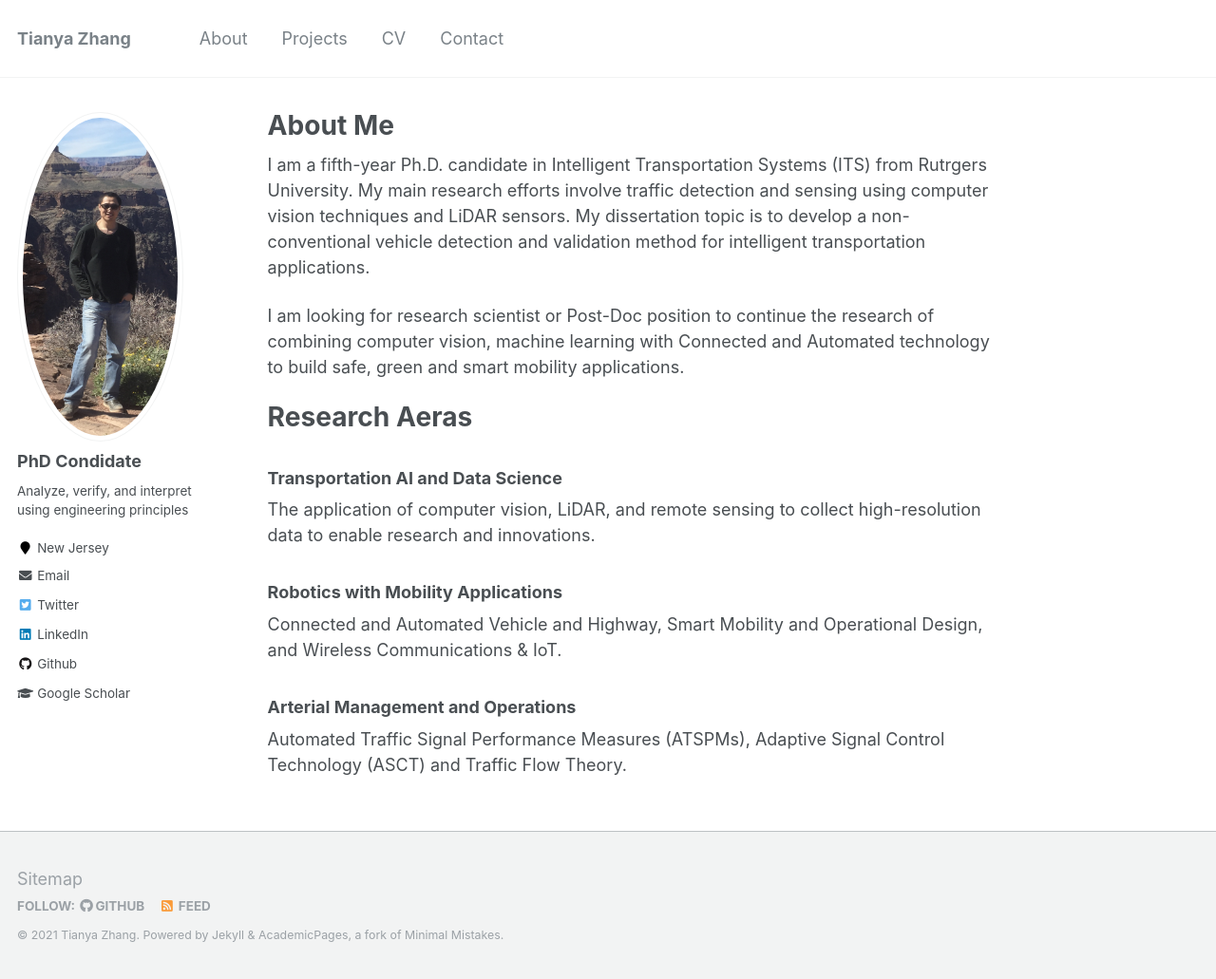
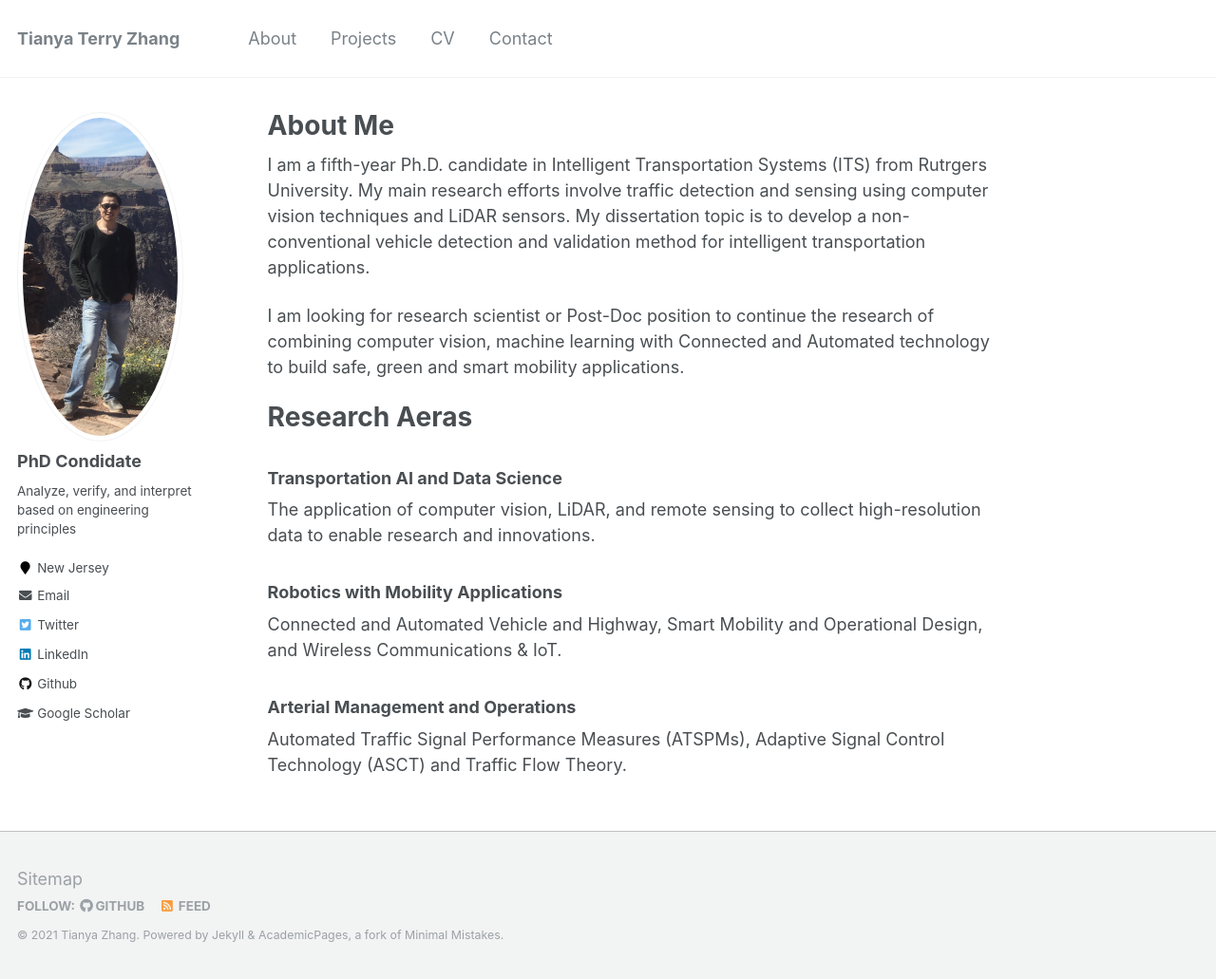
Before and after one commit to TeRyZh/Website, a Jekyll site: the page built from _pages/about.md, in a window 1280 px wide and 1031 px high. Shown: the whole window at 95% size. Built offline with Jekyll 4.4.1, drawn with Linux system fonts in a browser that asks for light colours.

Commit message:
Update _config.yml

```diff
--- a/_config.yml
+++ b/_config.yml
@@ -7,7 +7,7 @@
 
 # Site Settings
 locale                   : "en-US"
-title                    : "Tianya Zhang"
+title                    : "Tianya Terry Zhang"
 title_separator          : "-"
 name                     : &name "Tianya Zhang"
 description              : &description "PhD Candidate"
@@ -82,7 +82,7 @@ analytics:
 author:
   name             : "PhD Condidate"
   avatar           : "profile.png"
-  bio              : "Analyze, verify, and interpret using engineering principles "
+  bio              : "Analyze, verify, and interpret based on engineering principles "
   location         : "New Jersey"
   employer         :
   pubmed           :
```
